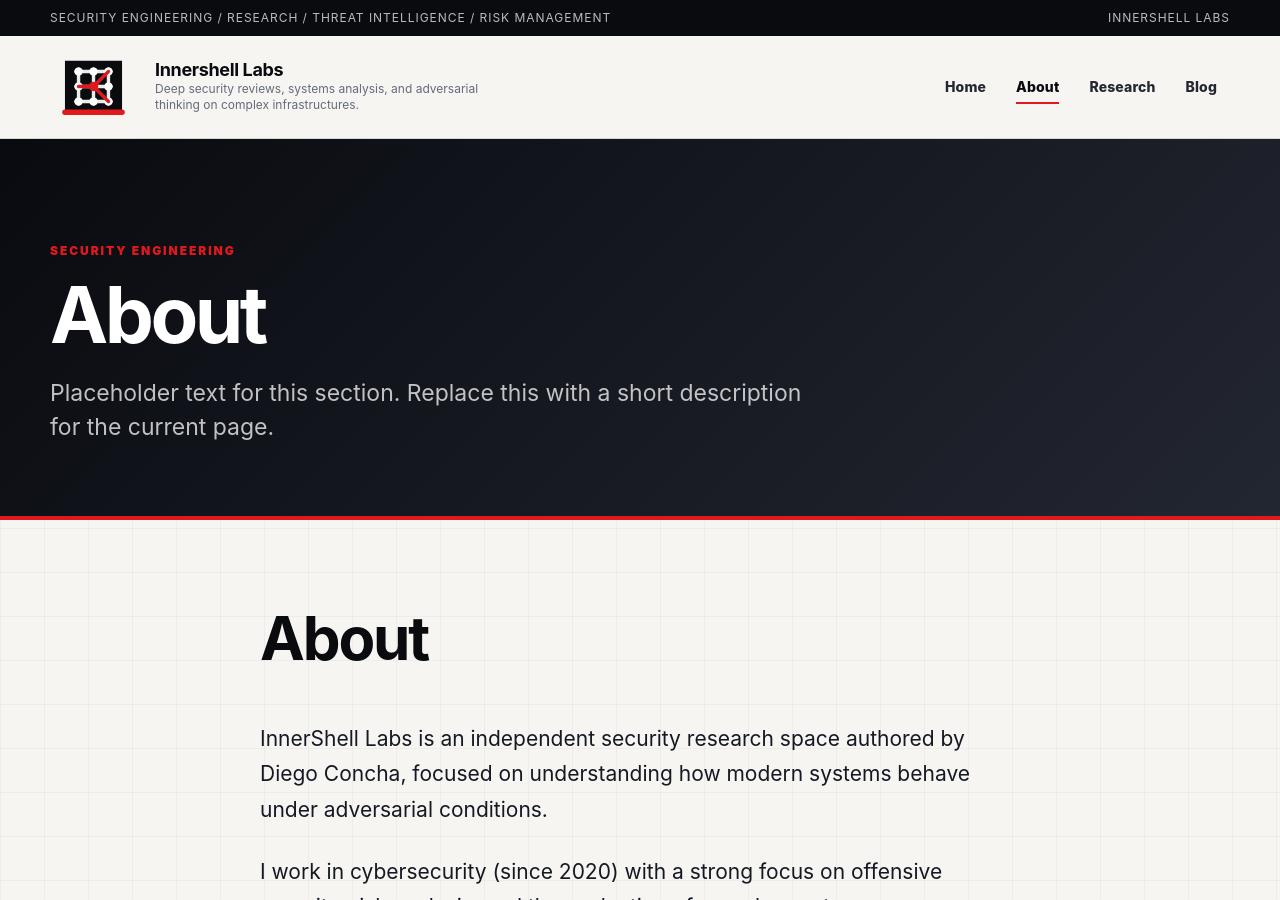
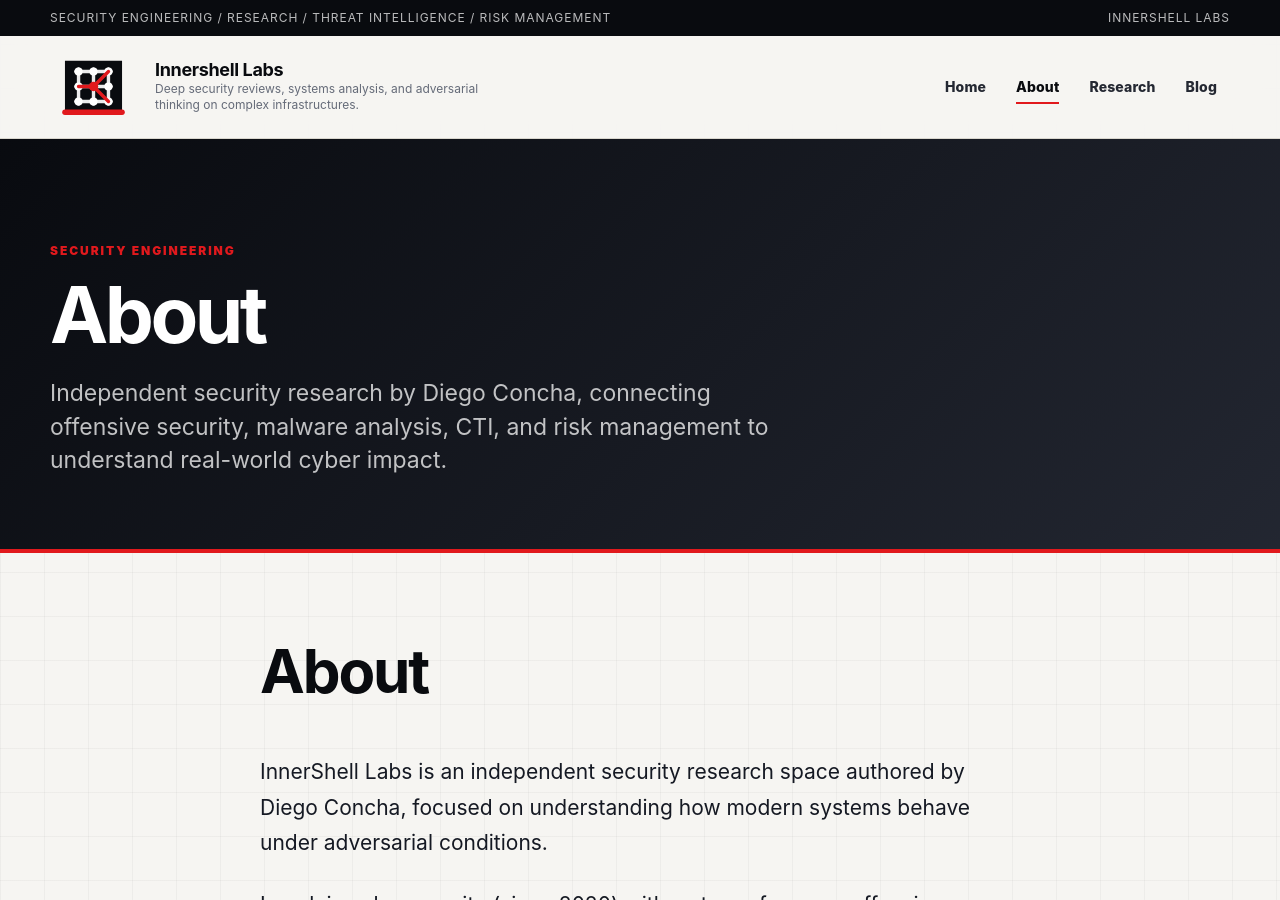
Before and after one commit to Innershell-labs/innershell-labs.github.io, a Jekyll site: the page built from about.md, in a window 1280 px wide and 900 px high. Built offline with Jekyll 4.4.1, drawn with Linux system fonts in a browser that asks for light colours.

Commit message:
Update About page with hero description
Add hero description to the About page.

```diff
--- a/about.md
+++ b/about.md
@@ -1,6 +1,7 @@
 ---
 layout: default
 title: About
+hero_description: Independent security research by Diego Concha, connecting offensive security, malware analysis, CTI, and risk management to understand real-world cyber impact.
 ---
 
 # About
```
